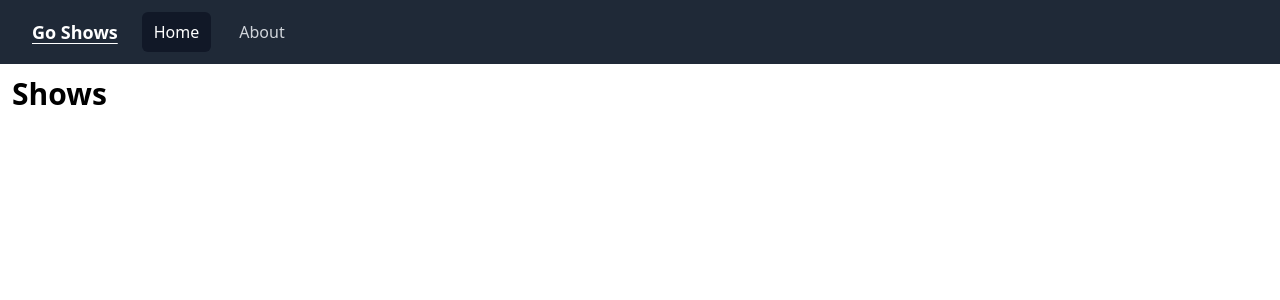
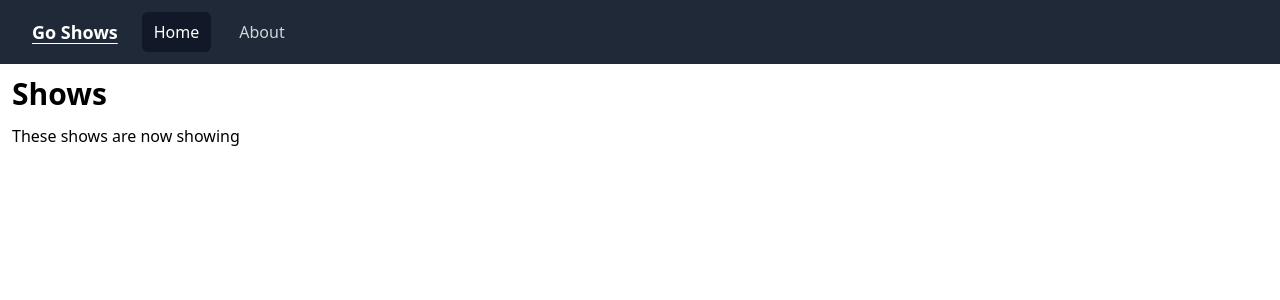
Before and after one commit to jgarivera/go-shows, a React (Create React App) app in the folder client/: page / in a window 1280 px wide. Shown: the top 300 px of the page. Built offline with nearby package versions, Linux system fonts and the light colour scheme.

Commit message:
feat: update showlist component

```diff
--- a/client/src/features/shows/components/ShowList.tsx
+++ b/client/src/features/shows/components/ShowList.tsx
@@ -9,7 +9,8 @@ export default function ShowList({
 }): JSX.Element {
   return (
     <div className="m-3">
-      <p className="text-3xl font-bold my-3">Shows</p>
+      <h1 className="text-3xl font-bold my-3">Shows</h1>
+      <p className="mb-3">These shows are now showing</p>
       {shows.map((show) => {
         return <Show key={show.id} show={show} />;
       })}
```
